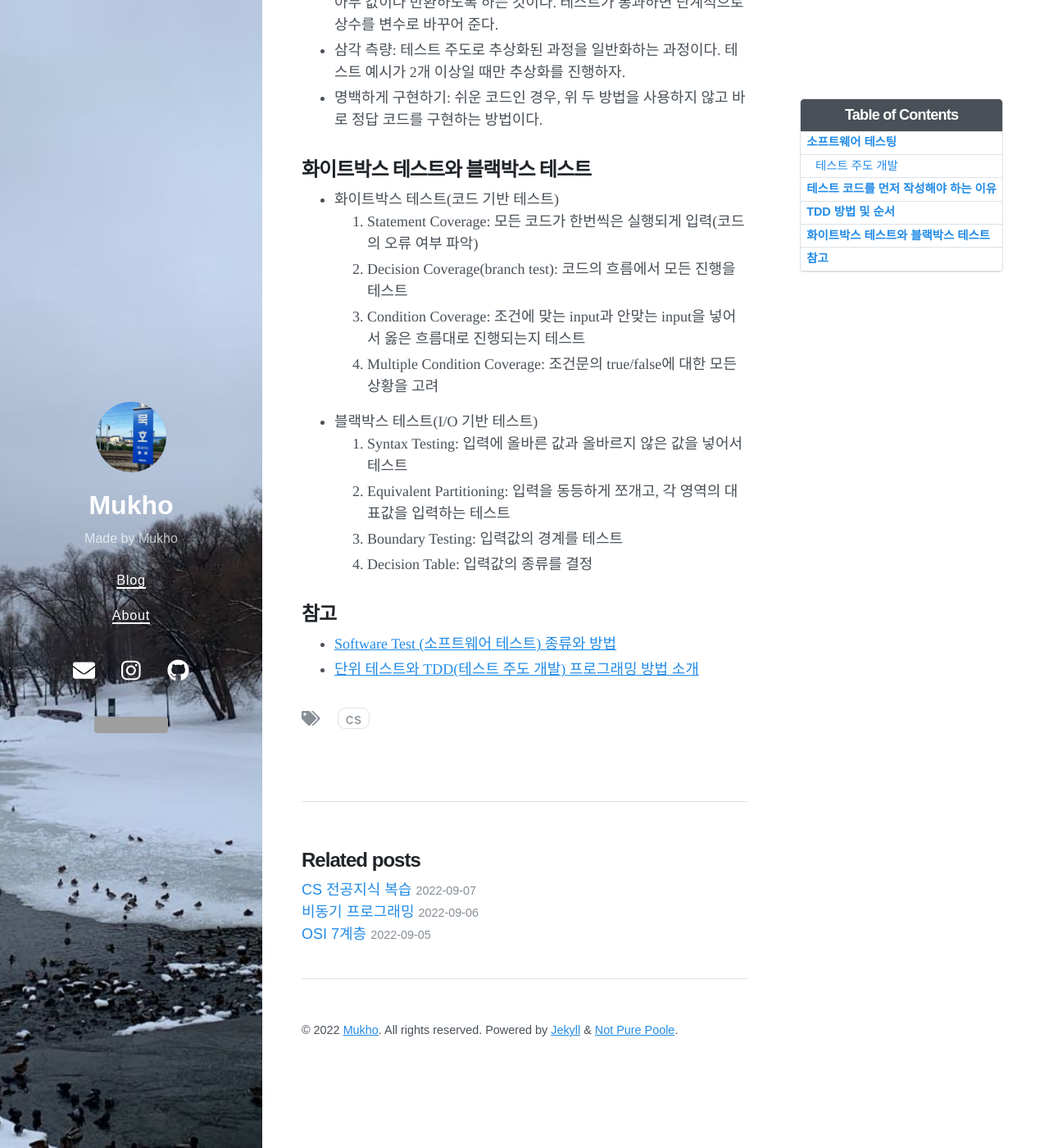
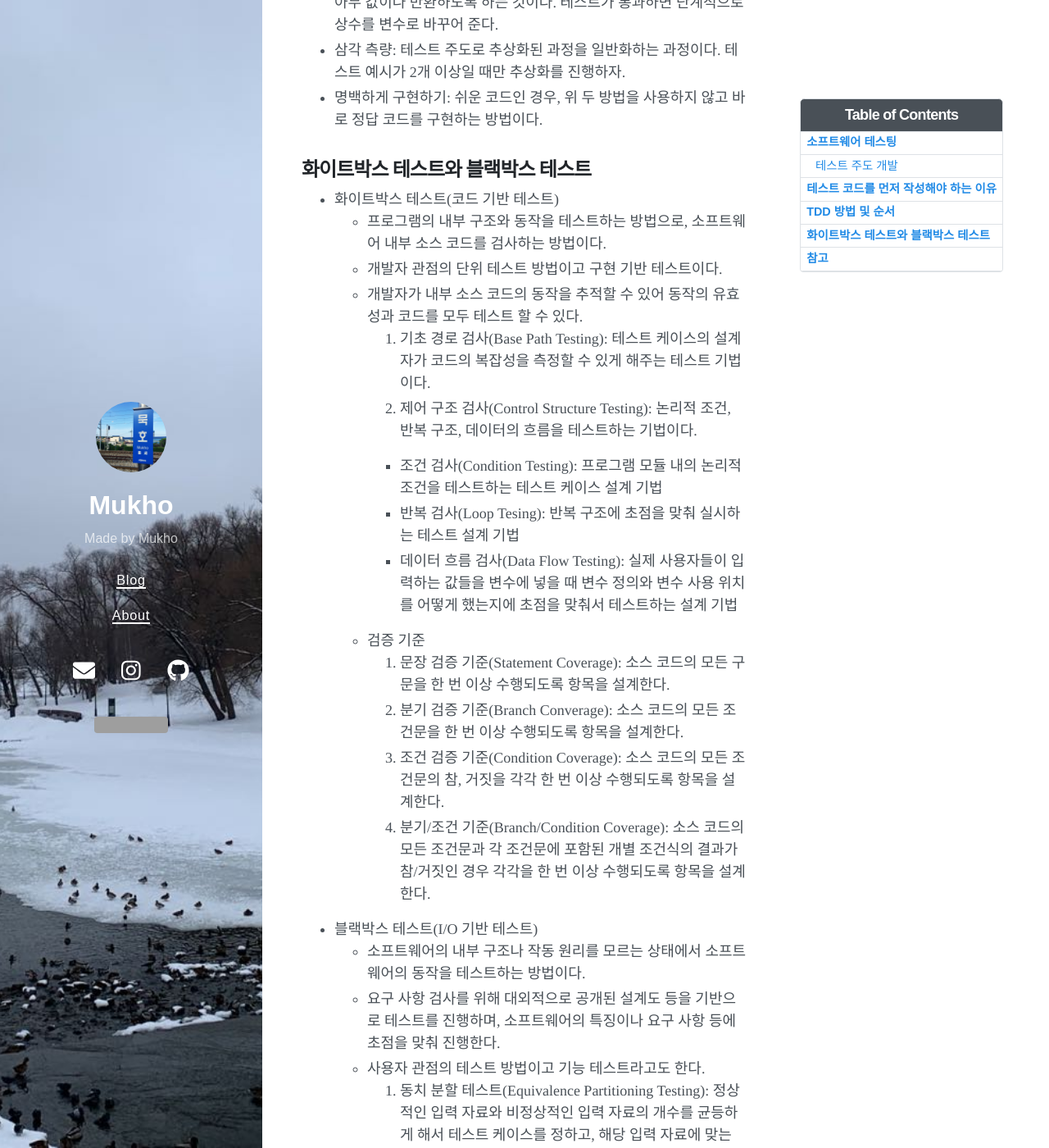
Before and after one commit to mukhoplus/mukhoplus.github.io, a Jekyll site: the page built from _posts/2022-09-03-소프트웨어 테스팅.md, in a window 1280 px wide and 1400 px high, scrolled down 2060 px. Shown: the whole window at 82% size. Built offline with Jekyll 4.4.1, drawn with Linux system fonts in a browser that asks for light colours; nearby versions of some CDN libraries; comment, search, counter and statistics services are not loaded; some of the changed text lies outside the part shown; grey boxes are pictures that could not be loaded.

Commit message:
Update: sw test

```diff
--- a/_posts/2022-09-03-소프트웨어 테스팅.md
+++ b/_posts/2022-09-03-소프트웨어 테스팅.md
@@ -57,17 +57,31 @@
 ## 화이트박스 테스트와 블랙박스 테스트
 
 - 화이트박스 테스트(코드 기반 테스트)
-    1. Statement Coverage: 모든 코드가 한번씩은 실행되게 입력(코드의 오류 여부 파악)
-    2. Decision Coverage(branch test): 코드의 흐름에서 모든 진행을 테스트
-    3. Condition Coverage: 조건에 맞는 input과 안맞는 input을 넣어서 옳은 흐름대로 진행되는지 테스트
-    4. Multiple Condition Coverage: 조건문의 true/false에 대한 모든 상황을 고려
+    - 프로그램의 내부 구조와 동작을 테스트하는 방법으로, 소프트웨어 내부 소스 코드를 검사하는 방법이다.
+    - 개발자 관점의 단위 테스트 방법이고 구현 기반 테스트이다.
+    - 개발자가 내부 소스 코드의 동작을 추적할 수 있어 동작의 유효성과 코드를 모두 테스트 할 수 있다.
+    1. 기초 경로 검사(Base Path Testing): 테스트 케이스의 설계자가 코드의 복잡성을 측정할 수 있게 해주는 테스트 기법이다.
+    2. 제어 구조 검사(Control Structure Testing): 논리적 조건, 반복 구조, 데이터의 흐름을 테스트하는 기법이다.
+        - 조건 검사(Condition Testing): 프로그램 모듈 내의 논리적 조건을 테스트하는 테스트 케이스 설계 기법
+        - 반복 검사(Loop Tesing): 반복 구조에 초점을 맞춰 실시하는 테스트 설계 기법
+        - 데이터 흐름 검사(Data Flow Testing): 실제 사용자들이 입력하는 값들을 변수에 넣을 때 변수 정의와 변수 사용 위치를 어떻게 했는지에 초점을 맞춰서 테스트하는 설계 기법
+    - 검증 기준
+        1. 문장 검증 기준(Statement Coverage): 소스 코드의 모든 구문을 한 번 이상 수행되도록 항목을 설계한다.
+        2. 분기 검증 기준(Branch Converage): 소스 코드의 모든 조건문을 한 번 이상 수행되도록 항목을 설계한다.
+        3. 조건 검증 기준(Condition Coverage): 소스 코드의 모든 조건문의 참, 거짓을 각각 한 번 이상 수행되도록 항목을 설계한다.
+        4. 분기/조건 기준(Branch/Condition Coverage): 소스 코드의 모든 조건문과 각 조건문에 포함된 개별 조건식의 결과가 참/거짓인 경우 각각을 한 번 이상 수행되도록 항목을 설계한다.
 - 블랙박스 테스트(I/O 기반 테스트)
-    1. Syntax Testing: 입력에 올바른 값과 올바르지 않은 값을 넣어서 테스트
-    2. Equivalent Partitioning: 입력을 동등하게 쪼개고, 각 영역의 대표값을 입력하는 테스트
-    3. Boundary Testing: 입력값의 경계를 테스트
-    4. Decision Table: 입력값의 종류를 결정
+    - 소프트웨어의 내부 구조나 작동 원리를 모르는 상태에서 소프트웨어의 동작을 테스트하는 방법이다.
+    - 요구 사항 검사를 위해 대외적으로 공개된 설계도 등을 기반으로 테스트를 진행하며, 소프트웨어의 특징이나 요구 사항 등에 초점을 맞춰 진행한다.
+    - 사용자 관점의 테스트 방법이고 기능 테스트라고도 한다.
+    1. 동치 분할 테스트(Equivalence Partitioning Testing): 정상적인 입력 자료와 비정상적인 입력 자료의 개수를 균등하게 해서 테스트 케이스를 정하고, 해당 입력 자료에 맞는 결과가 출력되는지 확인하는 기법이다.
+    2. 경계값 분석(Boundry Value Analysis): 입력 조건의 중간값보다 경계값에서 오류 발생 확률이 높기 때문에 경계값을 테스트 케이스로 선정하여 검사하는 기법이다.
+    3. 원인-효과 그래프 검사(Cause-Effect Graphing Testing): 여러 입출력 데이터를 분석해서 영향을 미치는 상황을 체계적으로 분석한 다음 효율성이 높은 테스트 케이스를 선정하는 기법이다.
+    4. 오류 예측 검사(Error Guessing): 과거의 경험이나 확인자의 감각으로 테스트하는 방법이다.
+    5. 비교 검사(Comparison Testing): 동일한 테스트 케이스를 여러 버전의 프로그램에 적용하여 동일한 결과가 출력되는지 비교하는 테스팅 방법이다.
 
 ## 참고
 
 - [Software Test (소프트웨어 테스트) 종류와 방법](https://blog.lael.be/post/807)
 - [단위 테스트와 TDD(테스트 주도 개발) 프로그래밍 방법 소개](https://mangkyu.tistory.com/182)
+- [화이트박스 테스트와 블랙박스 테스트](https://moo-you.tistory.com/202)
```
Also changed, not shown: other parts of _posts/2022-09-03-소프트웨어 테스팅.md (+1 -1 lines).
